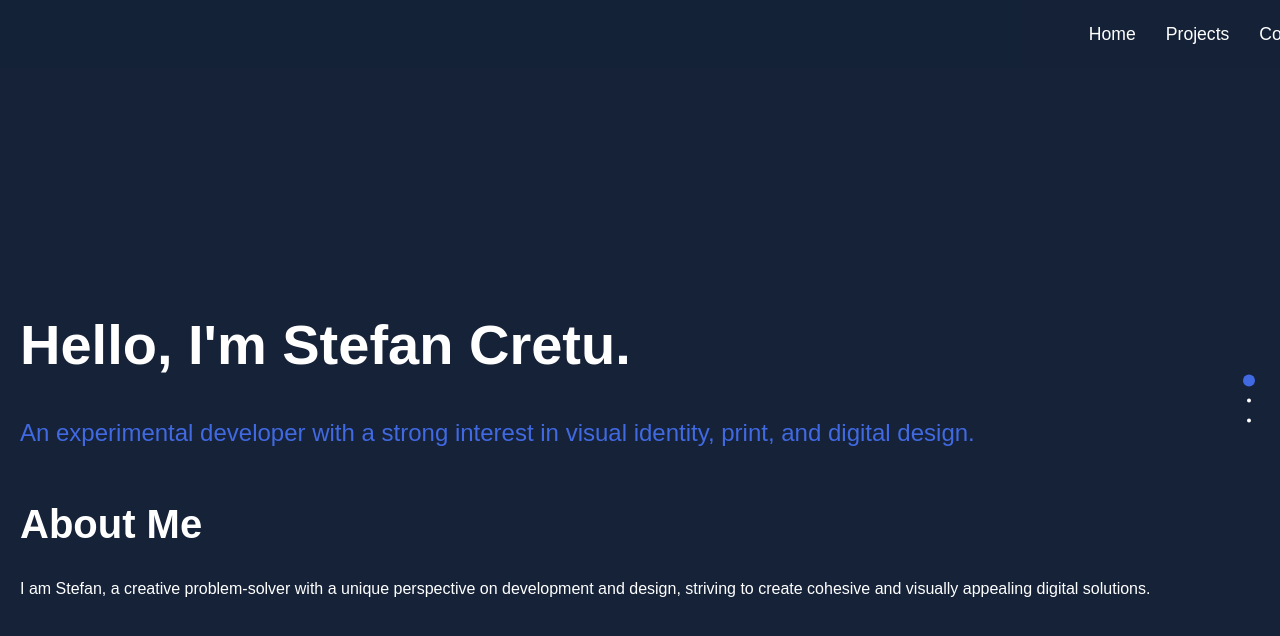
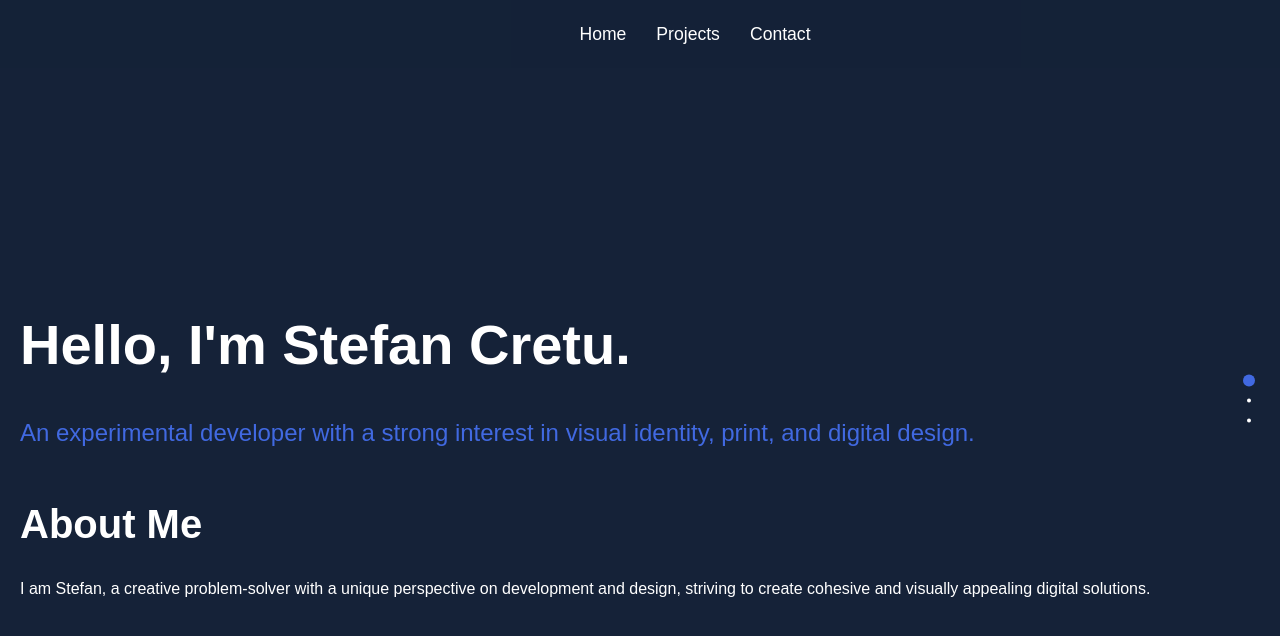
Before and after one commit to Stefan-us/my-portfolio, a plain HTML site: page index.html in a window 1280 px wide. Drawn offline with nearby package versions, Linux system fonts and the light colour scheme.

Commit message:
Fixing top bar

```diff
--- a/style.css
+++ b/style.css
@@ -26,11 +26,12 @@ header {
 
 nav ul {
     display: flex;
-    justify-content: flex-end;
+    justify-content: center; /* Change from flex-end to center */
     list-style-type: none;
     padding: 0;
     margin: 0;
 }
+
 
 nav ul li {
     margin-left: 30px;
```
